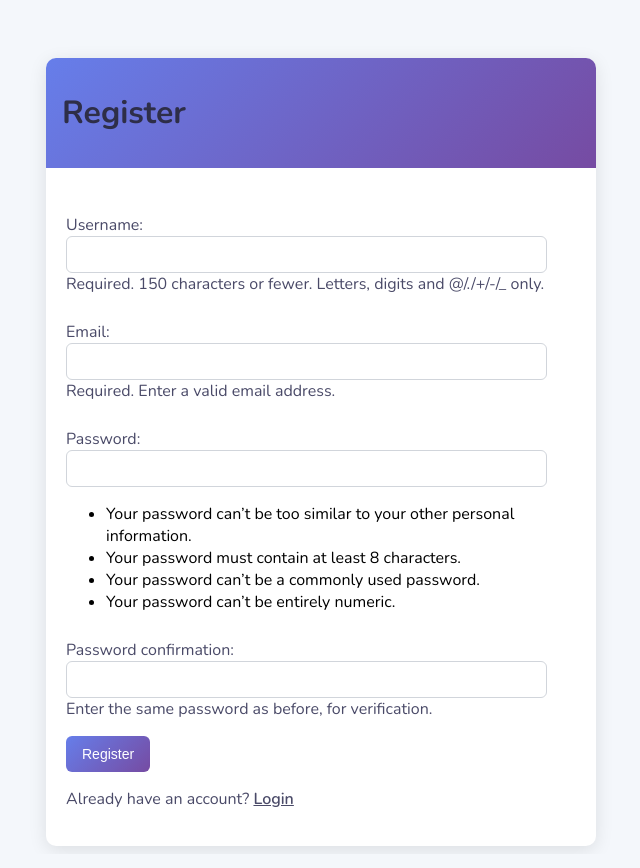
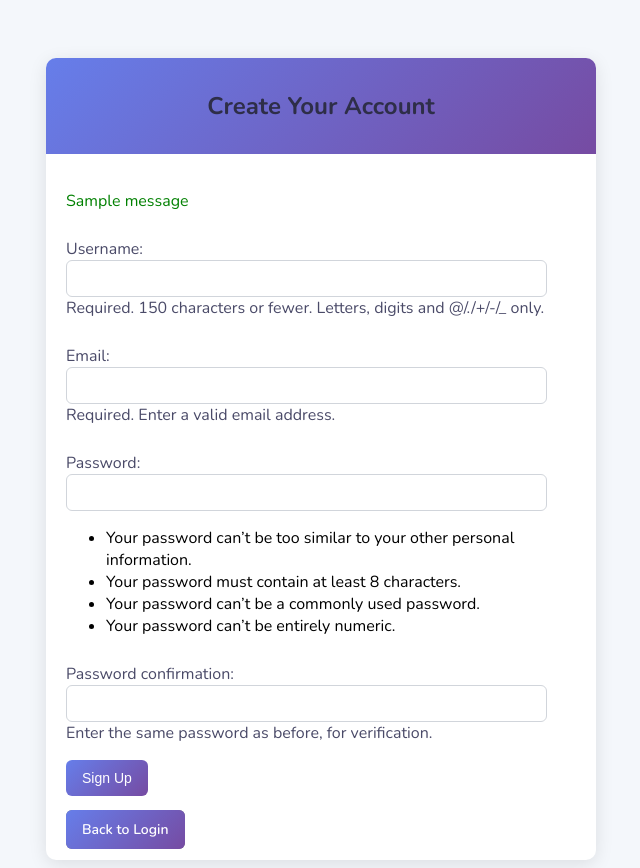
Before and after one commit to Ameen-K-Nejeeb/django-todo, a Django app: page /register/ in a window 1280 px wide. Shown: the whole page, without its empty margins (319-959 px from the left). Run offline with Django 3.2, Linux system fonts and the light colour scheme; one stand-in notice (Sample message) is shown.

Commit message:
Add : admin-dashboard User Creation

```diff
--- a/base/templates/register.html
+++ b/base/templates/register.html
@@ -1,24 +1,40 @@
 {% extends "main.html" %}
-
 {% block content %}
-
-
-<div class="header-bar">
-    <h1>Register</h1>
-
-</div>
-<div class="card-body">
-
-    <form action="" method="POST">
-    {% csrf_token %}
-    {{form.as_p}}
-    <input type="submit" class="button" value="Register">
-
-</form>
-
-<p>Already have an account? <a href="{% url 'login'  %}">Login</a></p>
-
-
+<div class="header-bar" style="justify-content:center;">
+  {% if request.user.is_staff or request.user.is_superuser %}
+    <h2>Admin: Register New User</h2>
+  {% else %}
+    <h2>Create Your Account</h2>
+  {% endif %}
 </div>
 
-{% endblock content %}
+<div class="card-body">
+  {% if messages %}
+    {% for message in messages %}
+      {% if message.tags == 'error' %}
+        <p style="color:red;">{{ message }}</p>
+      {% elif message.tags == 'success' %}
+        <p style="color:green;">{{ message }}</p>
+      {% endif %}
+    {% endfor %}
+  {% endif %}
+
+  <form method="post">
+    {% csrf_token %}
+    {{ form.as_p }}
+
+    {% if request.user.is_staff or request.user.is_superuser %}
+      <button type="submit" class="button">Register User</button>
+    {% else %}
+      <button type="submit" class="button">Sign Up</button>
+    {% endif %}
+  </form>
+
+  <br>
+  {% if request.user.is_staff or request.user.is_superuser %}
+    <a href="{% url 'admin-dashboard' %}" class="button" style="background-color: gray;">Back to Dashboard</a>
+  {% else %}
+    <a href="{% url 'login' %}" class="button" style="background-color: gray;">Back to Login</a>
+  {% endif %}
+</div>
+{% endblock %}
--- a/base/urls.py
+++ b/base/urls.py
@@ -1,7 +1,7 @@
 from django.urls import path
 from .views import (
     TaskList, TaskDetail, TaskCreate, TaskUpdate, RegisterPage,
-    TaskDelete, CustomLoginView, CustomLogoutView,toggle_user_status
+    TaskDelete, CustomLoginView, CustomLogoutView,toggle_user_status,AdminRegisterUserView
 )
 from .views import AdminLoginView, AdminDashboardView, AdminUserEditView, AdminLogoutView
 
@@ -21,6 +21,8 @@ urlpatterns = [
     path('admin-user/<int:pk>/edit/', AdminUserEditView.as_view(), name='admin-user-edit'),
     path('admin-logout/', AdminLogoutView.as_view(), name='admin-logout'),
     path('toggle-user-status/<int:user_id>/', toggle_user_status, name='toggle-user-status'),
+    path('admin-register-user/', AdminRegisterUserView.as_view(), name='admin-register-user'),
+
 
 
 
--- a/base/views.py
+++ b/base/views.py
@@ -150,6 +150,31 @@ class AdminLoginView(LoginView):
     def get_success_url(self):
         return reverse_lazy('admin-dashboard')
 
+@method_decorator(never_cache, name='dispatch')
+class AdminRegisterUserView(LoginRequiredMixin, UserPassesTestMixin, CreateView):
+    model = User
+    form_class = CustomUserCreationForm
+    template_name = 'register.html'  # reuse register page
+    success_url = reverse_lazy('admin-dashboard')
+
+    def test_func(self):
+        return self.request.user.is_staff or self.request.user.is_superuser
+
+    def handle_no_permission(self):
+        messages.error(self.request, "Admin access required.")
+        return redirect('admin-login')
+
+    def form_valid(self, form):
+        user = form.save(commit=False)
+        user.is_staff = False
+        user.is_superuser = False
+        user.save()
+        messages.success(self.request, f"User '{user.username}' created successfully.")
+        return super().form_valid(form)
+
+
+
+
 
 @method_decorator(never_cache, name='dispatch')
 class AdminLogoutView(LogoutView):
```
Also changed, not shown: base/templates/admin_dashboard.html (+12 -2 lines), db.sqlite3.
